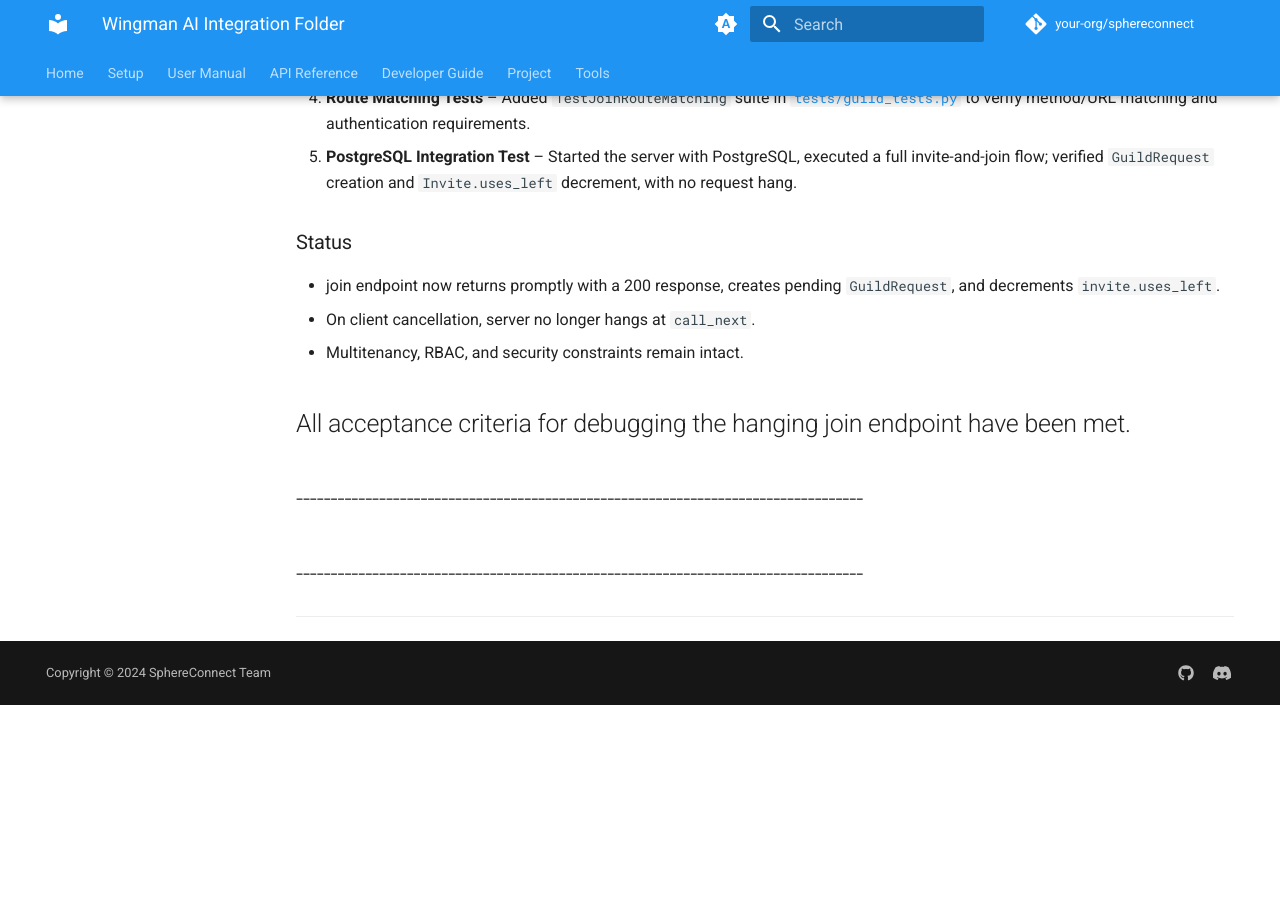
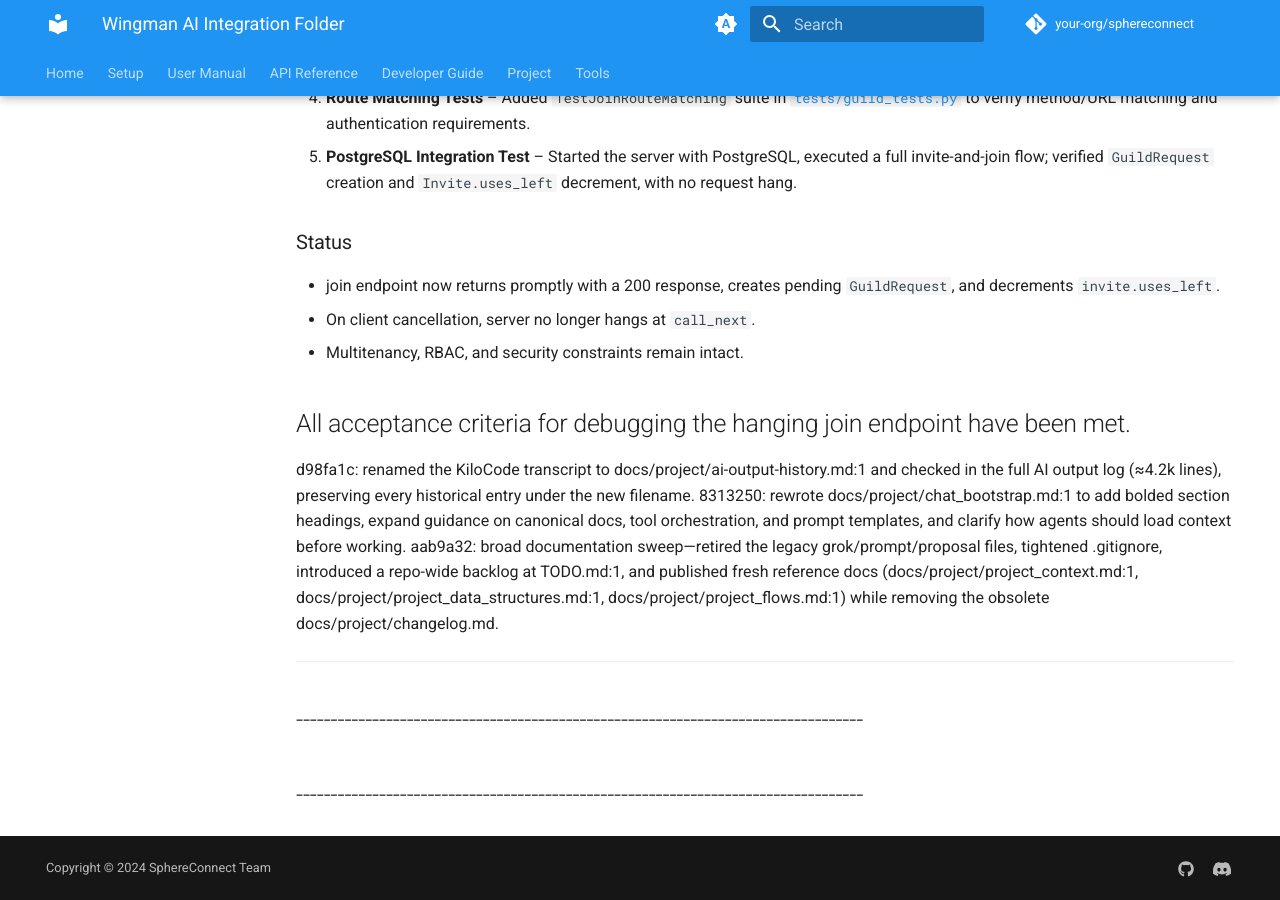
Before and after one commit to hamlet2k/SphereConnect, an MkDocs documentation site: the page built from docs/project/ai_output_history.md, in a window 1280 px wide and 900 px high, scrolled down 114964 px. Built offline with MkDocs 1.6.1 and Material for MkDocs 9.7.7, drawn with Linux system fonts in a browser that asks for light colours; comment, search, counter and statistics services are not loaded; the version menu is left out; before the commit the page ends 115669 px from its top, so only the background shows below that.

```diff
--- a/docs/project/ai-output-history.md
+++ b/docs/project/ai_output_history.md
@@ -4245,8 +4245,11 @@
 
 All acceptance criteria for debugging the hanging join endpoint have been met.
 ----------------------------------------------------------------------------------
-----------------------------------------------------------------------------------
-----------------------------------------------------------------------------------
-----------------------------------------------------------------------------------
-----------------------------------------------------------------------------------
-----------------------------------------------------------------------------------
+d98fa1c: renamed the KiloCode transcript to docs/project/ai-output-history.md:1 and checked in the full AI output log (≈4.2k lines), preserving every historical entry under the new filename.
+8313250: rewrote docs/project/chat_bootstrap.md:1 to add bolded section headings, expand guidance on canonical docs, tool orchestration, and prompt templates, and clarify how agents should load context before working.
+aab9a32: broad documentation sweep—retired the legacy grok/prompt/proposal files, tightened .gitignore, introduced a repo-wide backlog at TODO.md:1, and published fresh reference docs (docs/project/project_context.md:1, docs/project/project_data_structures.md:1, docs/project/project_flows.md:1) while removing the obsolete docs/project/changelog.md.
+----------------------------------------------------------------------------------
+----------------------------------------------------------------------------------
+----------------------------------------------------------------------------------
+----------------------------------------------------------------------------------
+----------------------------------------------------------------------------------
```
Also changed, not shown: TODO.md (+8 -7 lines).
